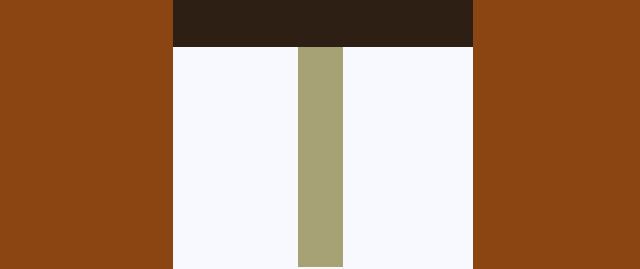
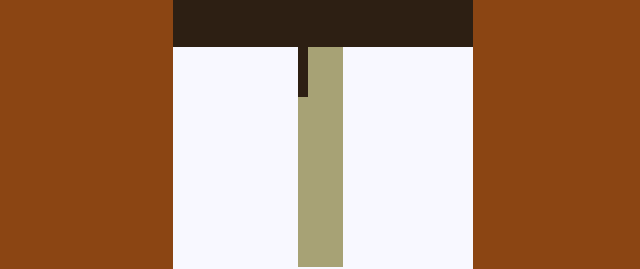
Before and after one commit to tanimaraeliassantos/picasso-painting-app, a plain HTML site: page index.html in a window 1280 px wide. Shown: the part 163-432 px from the top of the page, 51-691 px from the left. Drawn offline with Linux system fonts and the light colour scheme.

Commit message:
Update styles.css
Defined width, height and color for black-dots divs

```diff
--- a/styles.css
+++ b/styles.css
@@ -48,3 +48,9 @@ body {
 	left: 125px;
 	z-index: 1;
 }
+
+.black-dot {
+	width: 10px;
+	height: 10px;
+	background-color: rgb(45, 31, 19);
+}
```
